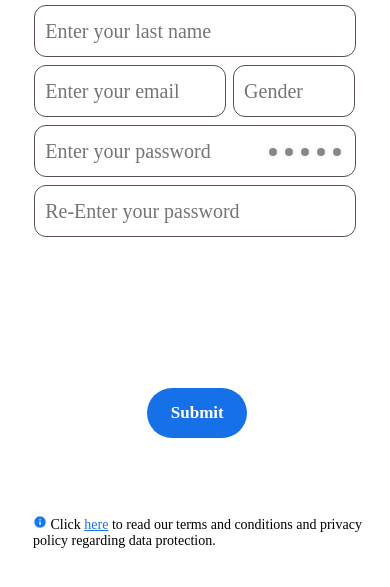
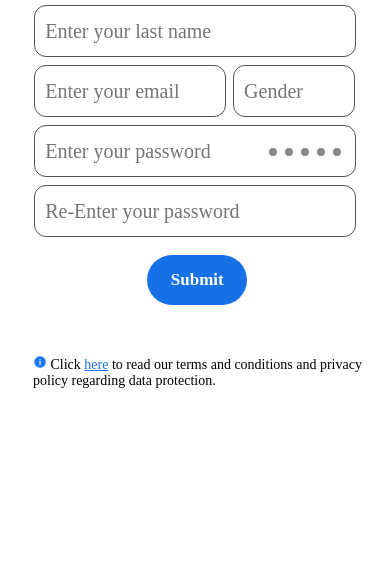
Before and after one commit to IC-XOrbit-07/thinkers, a plain HTML site: page register.html in a window 390 px wide. Shown: the part 253-840 px from the top of the page. Drawn offline with Linux system fonts and the light colour scheme; a web font is replaced by a local one.

Commit message:
completed registerd page placement navigation for mobile

```diff
--- a/register.css
+++ b/register.css
@@ -158,7 +158,7 @@ body{
   scale: .8;
   margin-left: 37vw;
   position: absolute;
-  margin-top: 75vh;
+  margin-top: 500px;
   scale: 1;
   cursor: pointer;
   font-size: 17px;
--- a/register.html
+++ b/register.html
@@ -46,7 +46,7 @@
         </div>
 
     </div>
-    <p id="tnc_id" class="TnC_designer" style="position: absolute; margin-top: 90vh; font-family: apple_ui;"><img src="./images/Vector.png" alt=""  id="TnC_image"> Click <a style="color: #1671e8; text-decoration: underline;" href="#">here</a> to read our terms and conditions and privacy policy regarding data protection.</p>
+    <p id="tnc_id" class="TnC_designer" style="position: absolute; margin-top: 600px; font-family: apple_ui;"><img src="./images/Vector.png" alt=""  id="TnC_image"> Click <a style="color: #1671e8; text-decoration: underline;" href="#">here</a> to read our terms and conditions and privacy policy regarding data protection.</p>
 
     <script src="./logic.js"></script>
 </body>
```
